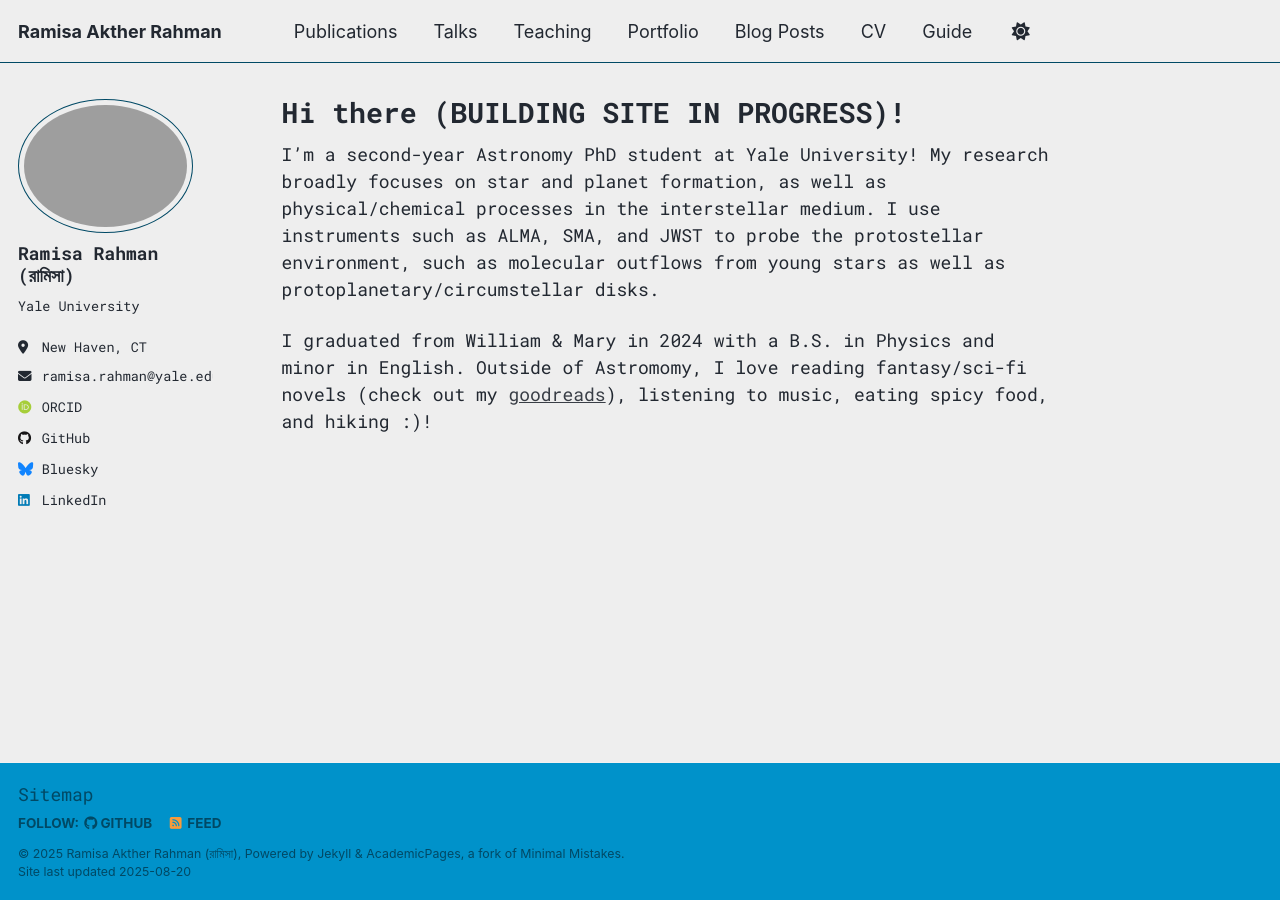
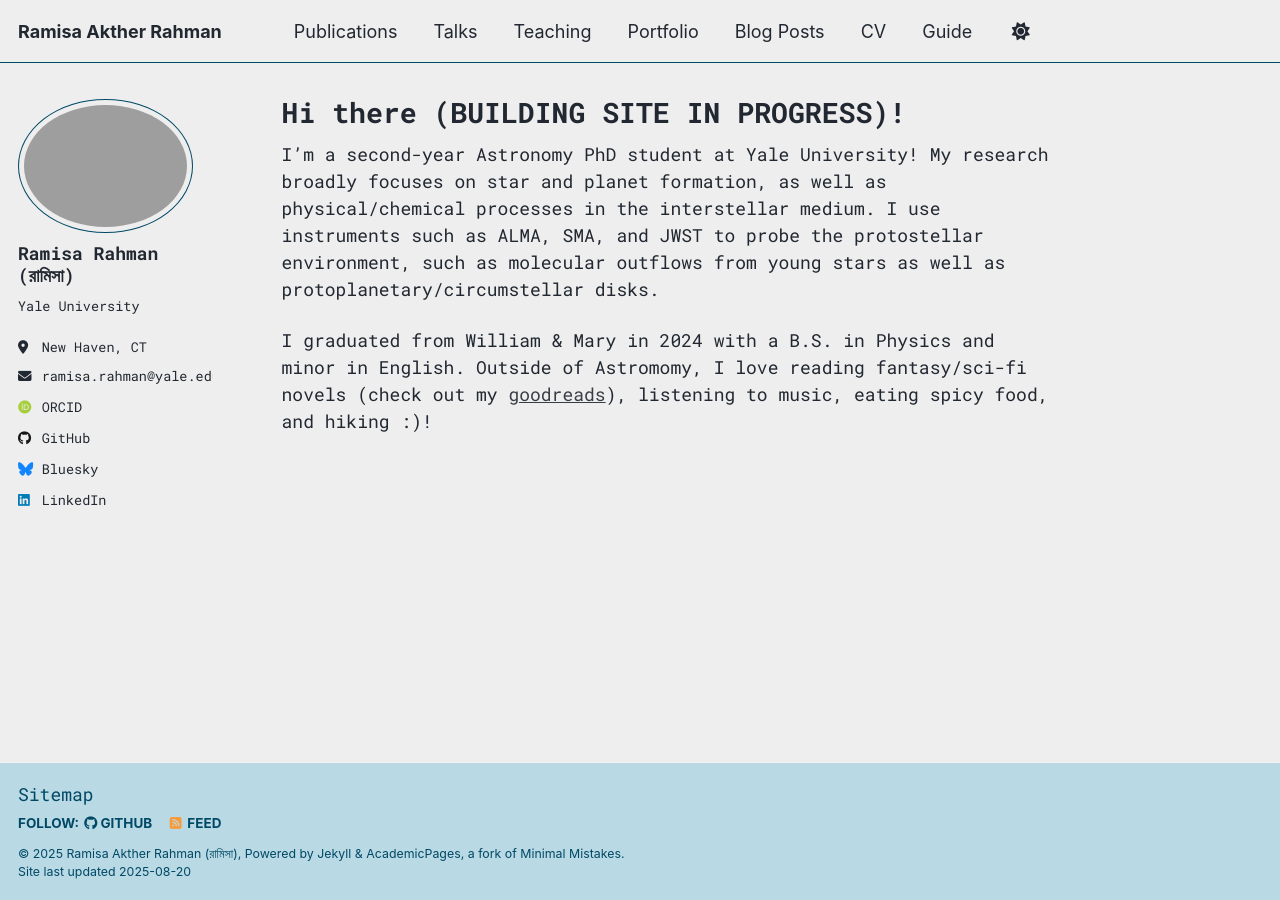
Before and after one commit to ramistarblob/ramistarblob.github.io, a Jekyll site: the page built from _pages/about.md, in a window 1280 px wide. Built offline with Jekyll 4.4.1, drawn with Linux system fonts in a browser that asks for light colours; some web fonts are replaced; a script that is not in the unit is left out.

Commit message:
Update _air_light.scss

```diff
--- a/_sass/theme/_air_light.scss
+++ b/_sass/theme/_air_light.scss
@@ -15,7 +15,7 @@ $text                       : #222831;
 $link                       : #393e46;
 $link-dark                  : mix(#000, $link, 25%);
 $link-light                 : mix(#fff, $link, 25%);
-$footer                     : $primary-color;
+$footer                     : #b9d9e5;
 
 /* Color codes used for the site */
 $danger-color               : #ee5f5b;
```
